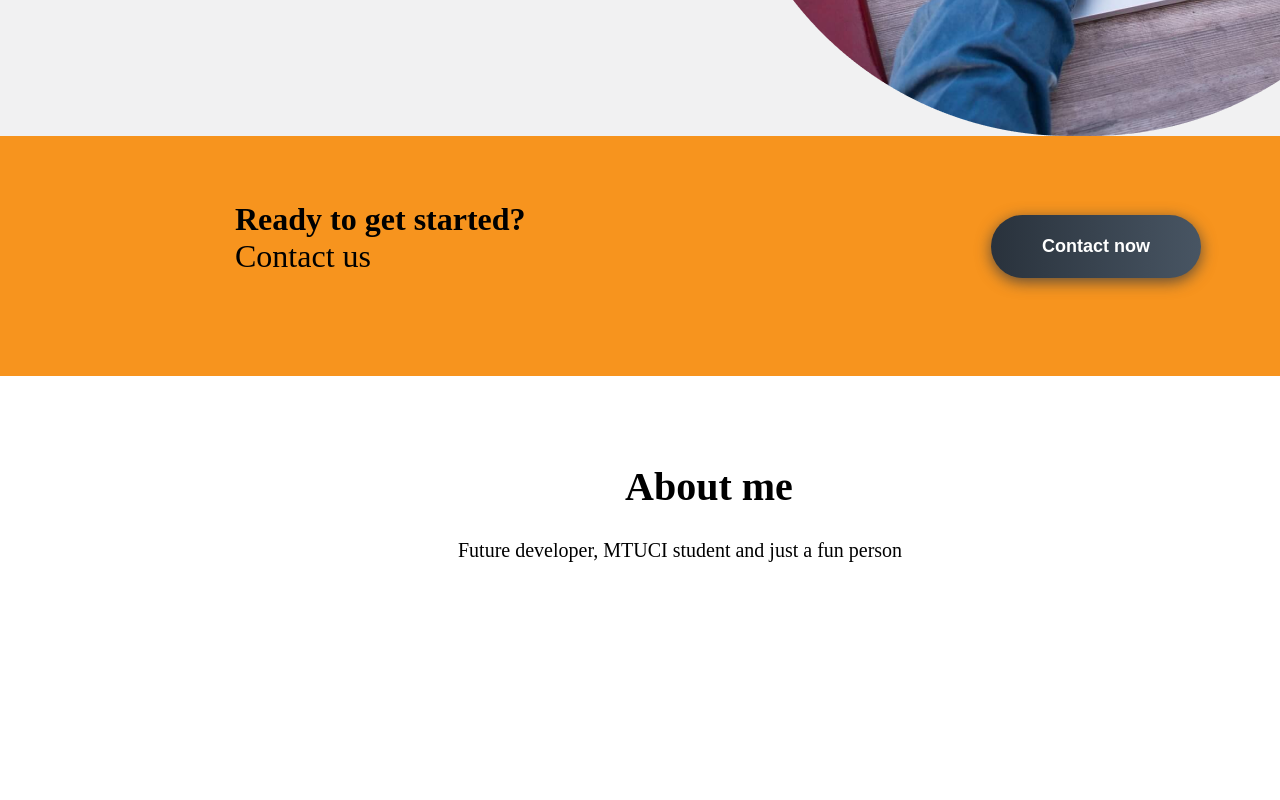
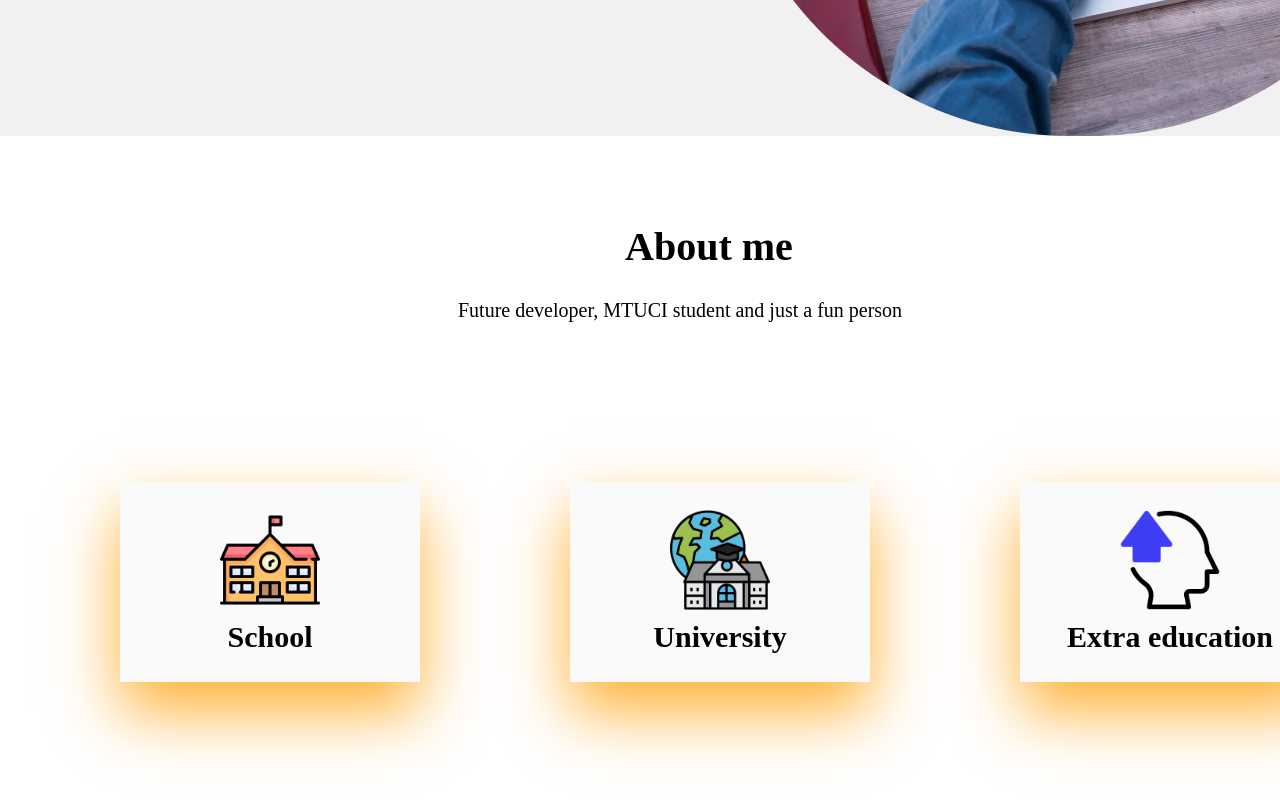
Before and after one commit to semuloff/flight-practice-2022, a plain HTML site: page index.html in a window 1280 px wide. Shown: the part 680-1480 px from the top of the page. Drawn offline with Linux system fonts and the light colour scheme; a web font is replaced by a local one.

Commit message:
made a section about myself

```diff
--- a/css/main.css
+++ b/css/main.css
@@ -122,10 +122,105 @@ a {
 }
 
 
+.about-media{
+    width: 1200px;
+    position: relative;
+    display: flex;
+    justify-content: space-between;
+    margin-left: auto;
+    margin-right: auto;
+    padding-top: 60px;
+}
 
+.about-media .about-card{
+    position: relative;
+    cursor: pointer;
+}
 
+.about-media .about-card .face{
+    width: 300px;
+    height: 200px;
+    transition: 0.5s;
+}
 
+.about-media .about-card .face.face1{
+    position: relative;
+    background: #FAFAFA;
+    display: flex;
+    justify-content: center;
+    align-items: center;
+    z-index: 1;
+    transform: translateY(100px);
+}
 
+.about-media .about-card:hover .face.face1{
+    background: #8800ff;
+    transform: translateY(0);
+}
+
+.about-media .about-card .face.face1 .about-card-content{
+    transition: 0.5s;
+
+}
+
+.about-media .about-card:hover .face.face1 .about-card-content{
+    opacity: 1;
+}
+
+.about-media .about-card .face.face1 .about-card-content img{
+    max-width: 100px;
+}
+
+.about-media .about-card .face.face1 .about-card-content h3{
+    margin: 10px 0 0;
+    padding: 0;
+    color: rgb(0, 0, 0);
+    text-align: center;
+    font-size: 1.5em;
+}
+
+.about-media .about-card .face.face2{
+    position: relative;
+    background: #fff;
+    display: flex;
+    justify-content: center;
+    align-items: center;
+    padding: 20px;
+    box-sizing: border-box;
+    box-shadow: 0 30px 60px rgba(255, 157, 0, 0.8);
+    transform: translateY(-100px);
+}
+
+.about-media .about-card:hover .face.face2{
+    transform: translateY(0);
+}
+
+.about-media .about-card .face.face2 .about-card-content p{
+    margin: 0;
+    padding: 0;
+}
+
+.about-media .about-card .face.face2 .about-card-content a{
+    margin: 15px 0 0;
+    display:  inline-block;
+    text-decoration: none;
+    font-weight: 900;
+    color: #333;
+    padding: 5px;
+    border: 1px solid #333;
+}
+
+.about-media .about-card .face.face2 .about-card-content a:hover{
+    background: #333;
+    color: #fff;
+}
+
+.about-card-image-container {
+    width: 100px;
+    height: 100px;
+    margin-left: auto;
+    margin-right: auto;
+}
 
 
 
--- a/index.html
+++ b/index.html
@@ -48,6 +48,69 @@
         </div>
     </section>
 
+   <section id="about" class="about">
+        <div class="about-container">
+            <div class="about-info">
+                <h4 class="about-info-header">About me</h4>
+                <p class="about-info-text">Future developer, MTUCI student and just a fun person</p>
+            </div>
+            <div class="about-media">
+                <div class="about-card">
+                    <div class="face face1">
+                        <div class="about-card-content">
+                            <div class="about-card-image-container">
+                                <img src="/image/about/school.png">
+                            </div>
+                            <h3>Sсhool</h3>
+                        </div>
+                    </div>
+                    <div class="face face2">
+                        <div class="about-card-content">
+                            <p>Lorem ipsum dolor sit amet consectetur adipisicing elit. Quas cum cumque minus iste veritatis provident at.</p>
+                                <a href="#">See more</a>
+                        </div>
+                    </div>
+                </div>
+                <div class="about-card">
+                    <div class="face face1">
+                        <div class="about-card-content">
+                            <div class="about-card-image-container">
+                                <img src="/image/about/univeristy.png">
+                            </div>
+                            <h3>University</h3>
+                        </div>
+                    </div>
+                    <div class="face face2">
+                        <div class="about-card-content">
+                            <p>Lorem ipsum dolor sit amet consectetur adipisicing elit. Quas cum cumque minus iste veritatis provident at.</p>
+                                <a href="#">See more</a>
+                        </div>
+                    </div>
+                </div>
+                <div class="about-card">
+                    <div class="face face1">
+                        <div class="about-card-content">
+                            <div class="about-card-image-container">
+                                <img src="/image/about/self-improvement.png">
+                            </div>
+                            <h3>Extra education</h3>
+                        </div>
+                    </div>
+                    <div class="face face2">
+                        <div class="about-card-content">
+                            <p>Lorem ipsum dolor sit amet consectetur adipisicing elit. Quas cum cumque minus iste veritatis provident at.</p>
+                                <a href="#">See more</a>
+                        </div>
+                    </div>
+                </div>
+            </div>
+        </div>
+    </section>
+
+
+
+
+
     <section class="cta">
         <div class="cta-container">
             <div class="cta-content">
@@ -58,27 +121,6 @@
                  <a href="https://tele.click/seerezh_m" ><button class="cta-btn-hover color">Contact now</button></a>
             </div>
     </section>
-
-    <section id="about" class="about">
-        <div class="about-container">
-            <div class="about-info">
-                <h4 class="about-info-header">About me</h4>
-                <p class="about-info-text">Future developer, MTUCI student and just a fun person</p>
-            </div>
-           <div class="about-media">
-
-           </div>
-        </div>
-    </section>
-
-
-
-
-
-
-
-
-
 
     <footer id="feedback" class="footer">
         <div class="container-footer">
```
Also changed, not shown: image/about/school.png (added), image/about/self-improvement.png (added), image/about/univeristy.png (added), image/free-icon-unemployment-7880291.png (deleted).
